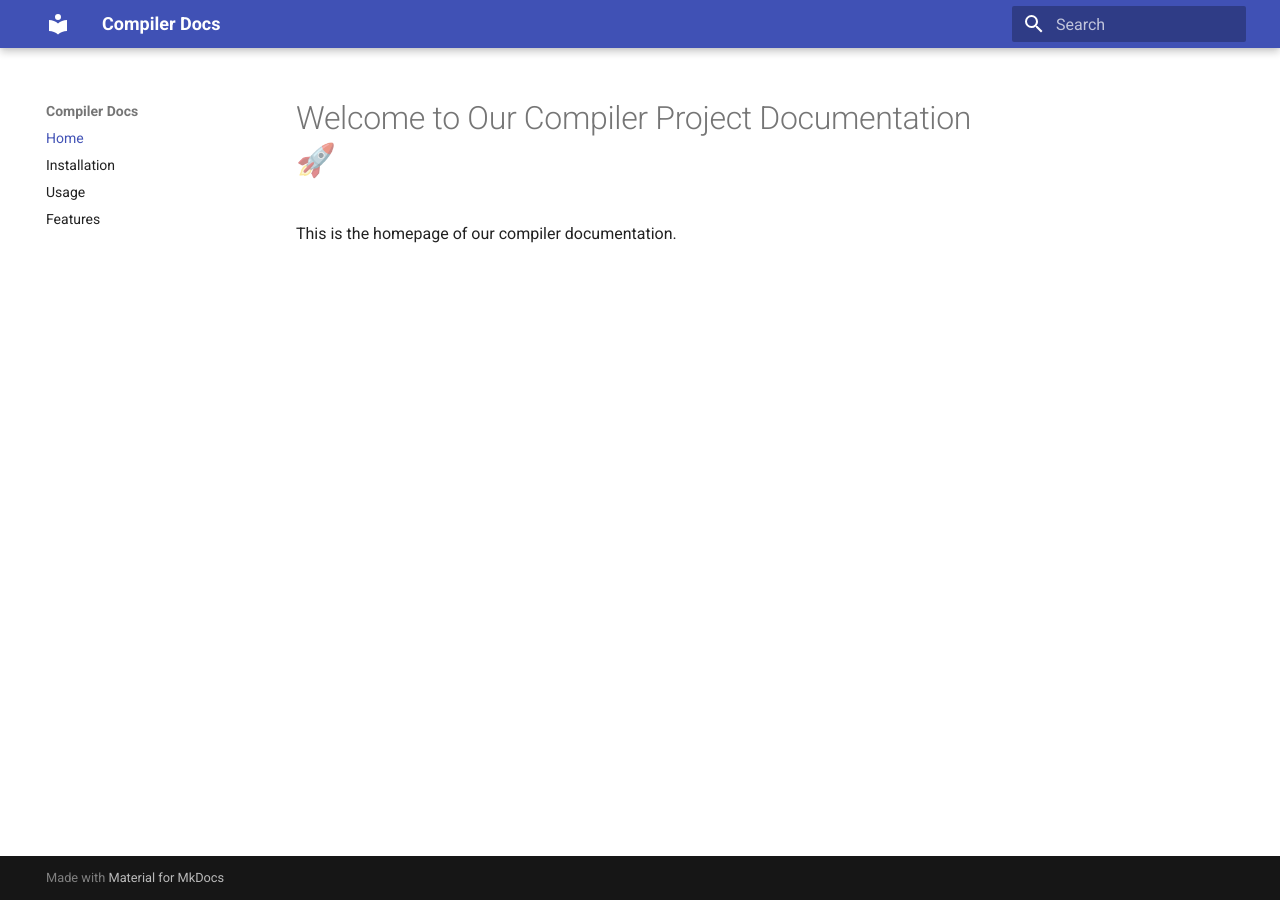
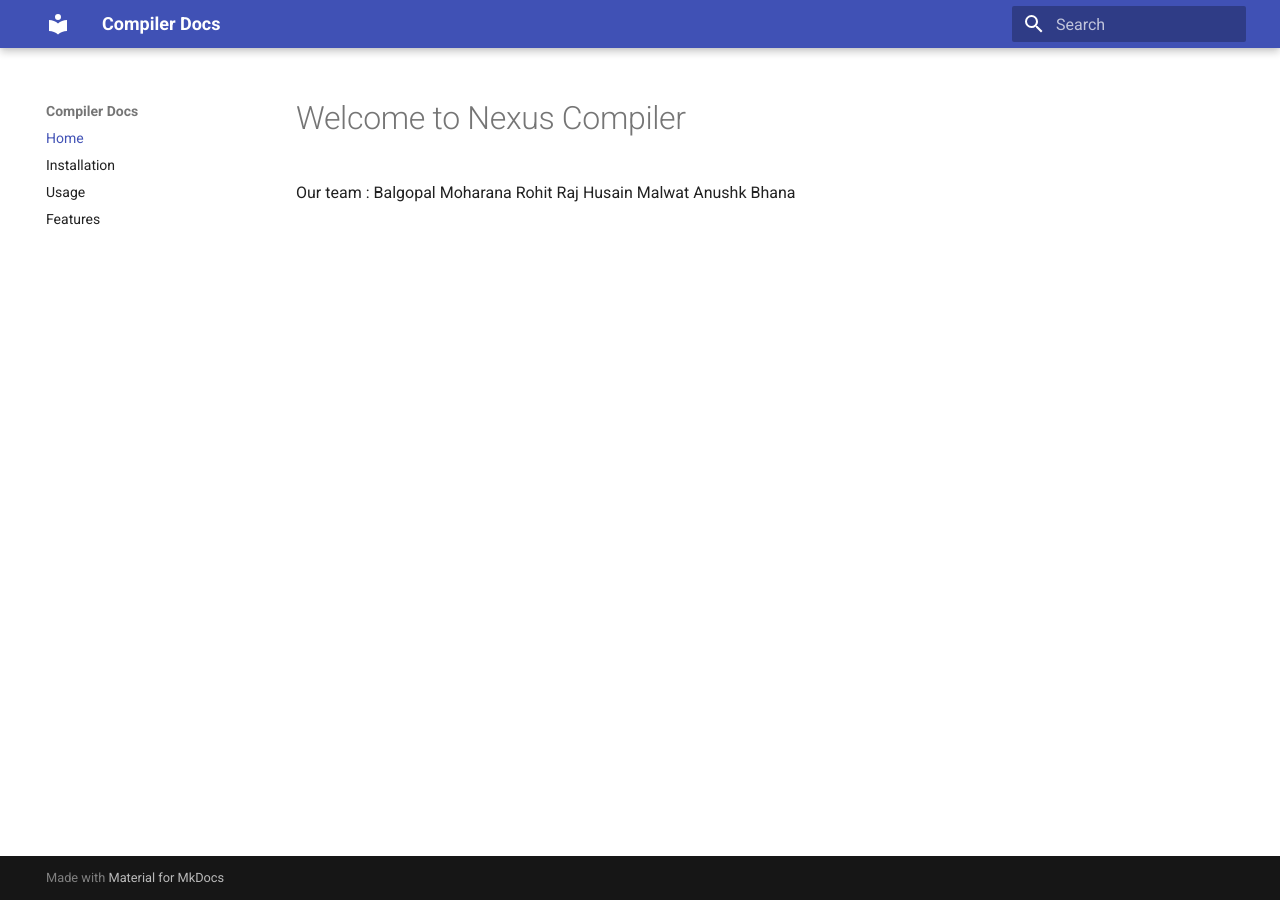
Before and after one commit to lucifer-reborn473/NEXUS, an MkDocs documentation site: the page built from docs/index.md, in a window 1280 px wide. Built offline with MkDocs 1.6.1 and Material for MkDocs 9.7.7, drawn with Linux system fonts in a browser that asks for light colours.

Commit message:
Update index.md

```diff
--- a/docs/index.md
+++ b/docs/index.md
@@ -1,2 +1,5 @@
-# Welcome to Our Compiler Project Documentation 🚀
-This is the homepage of our compiler documentation.
+# Welcome to Nexus Compiler
+
+
+Our team :
+Balgopal Moharana  Rohit Raj  Husain Malwat  Anushk Bhana
```
